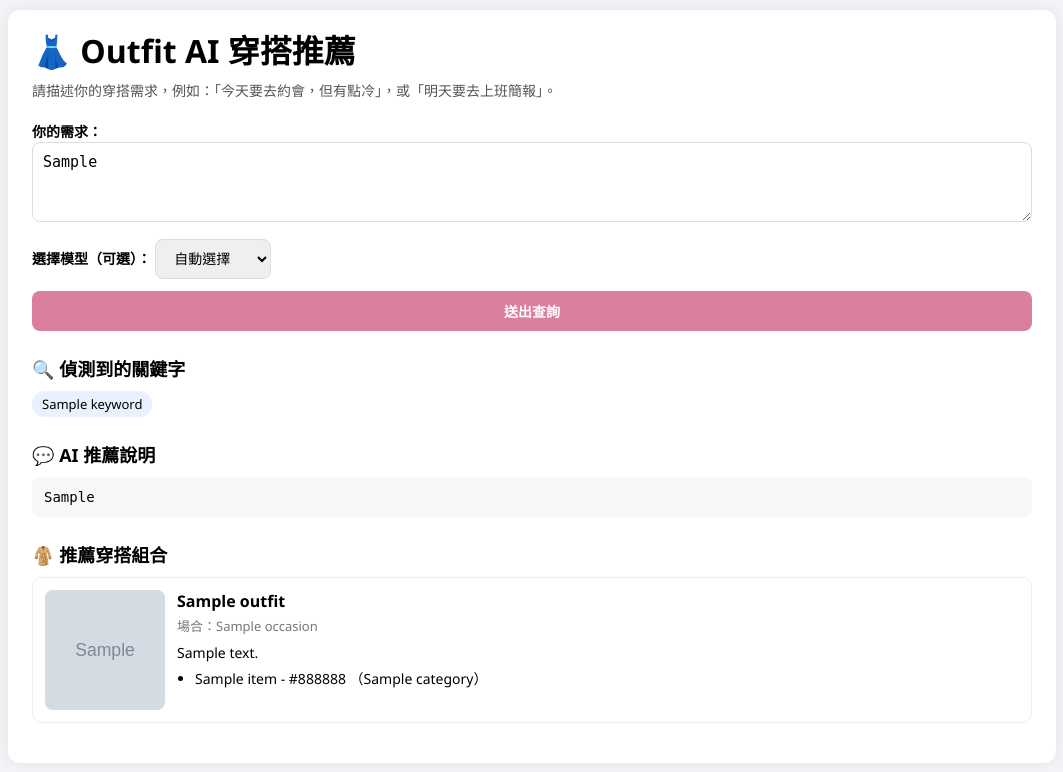
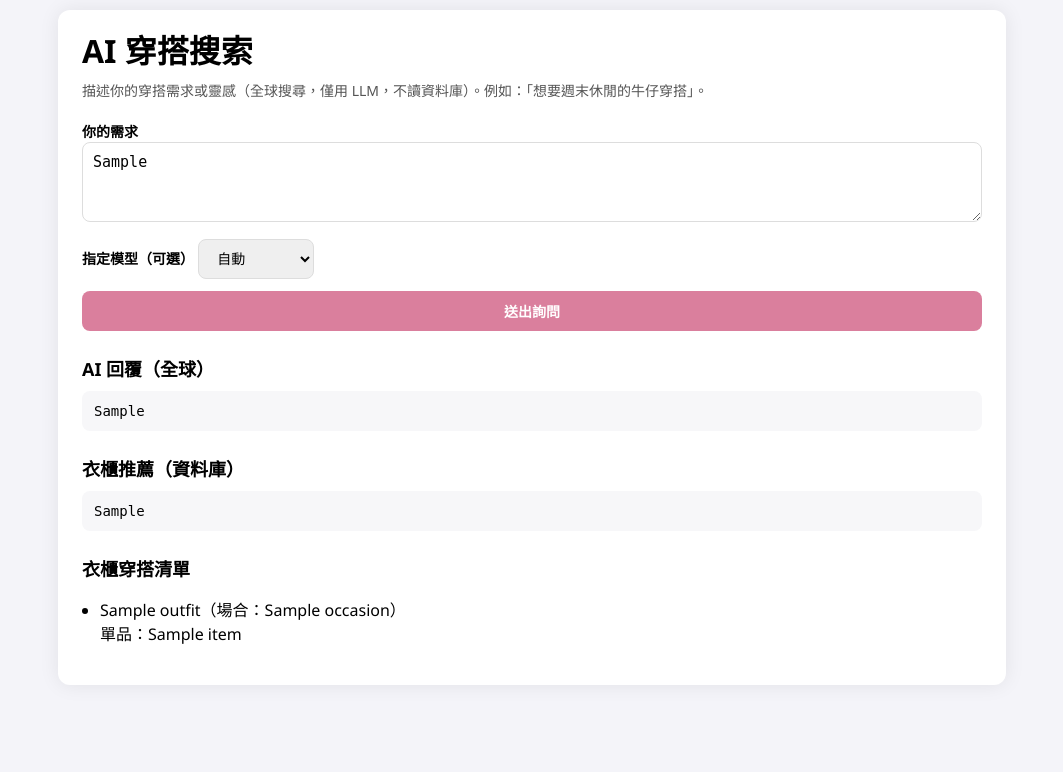
Before and after one commit to memory9802/AI-project, a Flask app: template app/templates/aichat.html in a window 1280 px wide. Shown: the top 772 px of the page, without its empty margins (108-1171 px from the left). Run offline with Flask 3, Linux system fonts and the light colour scheme; the template is opened without the code that fills it: most values are stand-ins (such as "Sample title", 1, 10 or a date in 2020); grey boxes marked "Sample" are stand-in pictures.

Commit message:
aichat介面更新

```diff
--- a/app/templates/aichat.html
+++ b/app/templates/aichat.html
@@ -3,383 +3,103 @@
 <head>
   <meta charset="UTF-8" />
   <meta name="viewport" content="width=device-width, initial-scale=1.0" />
-  <title>Outfit AI 穿搭推薦</title>
+  <title>AI 穿搭搜索</title>
   <style>
-    body {
-      font-family: "Segoe UI", "Noto Sans TC", sans-serif;
-      background-color: #f4f4f9;
-      margin: 0;
-      padding: 10px 20px;
-    }
-    .container {
-      max-width: 1000px;
-      margin: 0 auto;
-      background: #fff;
-      border-radius: 12px;
-      box-shadow: 0 0 20px rgba(0,0,0,0.08);
-      padding: 16px 24px;
-    }
-    h1 {
-      margin-top: 0;
-      margin-bottom: 8px;
-    }
-    .subtitle {
-      margin-top: 0;
-      margin-bottom: 20px;
-      color: #555;
-      font-size: 14px;
-    }
-    form {
-      display: flex;
-      flex-direction: column;
-      gap: 12px;
-      margin-bottom: 24px;
-    }
-    label {
-      font-weight: 600;
-      font-size: 14px;
-    }
-    textarea {
-      width: 100%;
-      min-height: 80px;
-      padding: 10px;
-      font-size: 15px;
-      border-radius: 8px;
-      border: 1px solid #ddd;
-      resize: vertical;
-      box-sizing: border-box;
-    }
-    select, button {
-      padding: 10px 14px;
-      font-size: 14px;
-      border-radius: 8px;
-      border: 1px solid #ddd;
-      box-sizing: border-box;
-    }
-    button {
-      background-color: #da7f9d;
-      color: #fff;
-      border: none;
-      cursor: pointer;
-      font-weight: 600;
-      position: relative;
-    }
-    button:hover {
-      background-color: #cb5770;
-    }
-    button:disabled {
-      background-color: #ccc;
-      cursor: not-allowed;
-    }
-
-    /* 載入動畫 */
-    .loading {
-      display: none;
-      text-align: center;
-      padding: 20px;
-      color: #666;
-    }
-    .loading.active {
-      display: block;
-    }
-    .spinner {
-      border: 3px solid #f3f3f3;
-      border-top: 3px solid #4285f4;
-      border-radius: 50%;
-      width: 40px;
-      height: 40px;
-      animation: spin 1s linear infinite;
-      margin: 0 auto 10px;
-    }
-    @keyframes spin {
-      0% { transform: rotate(0deg); }
-      100% { transform: rotate(360deg); }
-    }
-
-    /* 錯誤提示 */
-    .error-message {
-      background-color: #fee;
-      border-left: 4px solid #f44;
-      padding: 12px;
-      border-radius: 4px;
-      margin: 10px 0;
-      color: #c33;
-      display: none;
-    }
-    .error-message.active {
-      display: block;
-    }
-
-    /* 成功提示 */
-    .success-message {
-      background-color: #efe;
-      border-left: 4px solid #4c4;
-      padding: 12px;
-      border-radius: 4px;
-      margin: 10px 0;
-      color: #363;
-    }
-    .section {
-      margin-bottom: 24px;
-    }
-    .section h2 {
-      margin-top: 0;
-      margin-bottom: 10px;
-      font-size: 18px;
-    }
-    .keywords {
-      display: flex;
-      flex-wrap: wrap;
-      gap: 8px;
-    }
-    .keyword-tag {
-      padding: 4px 10px;
-      border-radius: 999px;
-      background-color: #e9f0ff;
-      font-size: 13px;
-    }
-    pre {
-      white-space: pre-wrap;
-      word-wrap: break-word;
-      background: #f7f7f9;
-      padding: 12px;
-      border-radius: 8px;
-      font-size: 14px;
-      margin: 0;
-    }
-    .outfit-card {
-      border: 1px solid #eee;
-      border-radius: 10px;
-      padding: 12px;
-      margin-bottom: 12px;
-      display: flex;
-      gap: 12px;
-      align-items: flex-start;
-    }
-    .outfit-image {
-      width: 120px;
-      min-width: 120px;
-      height: 120px;
-      border-radius: 8px;
-      object-fit: cover;
-      background-color: #f4f4f4;
-      display: block;
-    }
-    .outfit-image-placeholder {
-      width: 120px;
-      min-width: 120px;
-      height: 120px;
-      border-radius: 8px;
-      background: repeating-linear-gradient(
-        45deg,
-        #f4f4f4,
-        #f4f4f4 10px,
-        #e4e4e4 10px,
-        #e4e4e4 20px
-      );
-    }
-    .outfit-info h3 {
-      margin: 0 0 4px 0;
-      font-size: 16px;
-    }
-    .outfit-meta {
-      margin: 0 0 8px 0;
-      font-size: 13px;
-      color: #777;
-    }
-    .outfit-desc {
-      margin: 0 0 6px 0;
-      font-size: 14px;
-    }
-    .items-list {
-      margin-top: 4px;
-      padding-left: 18px;
-      font-size: 14px;
-    }
-    .items-list li {
-      margin-bottom: 2px;
-    }
-    .empty-tip {
-      font-size: 14px;
-      color: #777;
-    }
-
-    /* 在小視窗 / iframe 裡也能好看一點 */
-    @media (max-width: 600px) {
-      body {
-        padding: 10px;
-      }
-      .container {
-        padding: 16px;
-      }
-      .outfit-card {
-        flex-direction: column;
-        align-items: stretch;
-      }
-      .outfit-image,
-      .outfit-image-placeholder {
-        width: 100%;
-        height: 180px;
-      }
-    }
+    body { font-family: "Microsoft JhengHei", "Segoe UI", "Noto Sans TC", sans-serif; background: #f4f4f9; margin: 0; padding: 10px 20px; }
+    .container { max-width: 900px; margin: 0 auto; background: #fff; border-radius: 12px; box-shadow: 0 0 20px rgba(0,0,0,0.08); padding: 16px 24px; }
+    h1 { margin: 0 0 8px 0; }
+    .subtitle { margin: 0 0 20px 0; color: #555; font-size: 14px; }
+    form { display: flex; flex-direction: column; gap: 12px; margin-bottom: 24px; }
+    label { font-weight: 600; font-size: 14px; }
+    textarea { width: 100%; min-height: 80px; padding: 10px; font-size: 15px; border-radius: 8px; border: 1px solid #ddd; resize: vertical; box-sizing: border-box; }
+    select, button { padding: 10px 14px; font-size: 14px; border-radius: 8px; border: 1px solid #ddd; box-sizing: border-box; }
+    button { background-color: #da7f9d; color: #fff; border: none; cursor: pointer; font-weight: 600; }
+    button:hover { background-color: #cb5770; }
+    button:disabled { background-color: #ccc; cursor: not-allowed; }
+    .section { margin-bottom: 24px; }
+    .section h2 { margin: 0 0 10px 0; font-size: 18px; }
+    pre { white-space: pre-wrap; word-wrap: break-word; background: #f7f7f9; padding: 12px; border-radius: 8px; font-size: 14px; margin: 0; }
+    ul { padding-left: 18px; }
+    .loading { display: none; margin-bottom: 16px; color: #555; font-size: 14px; }
+    .loading.active { display: block; }
+    @media (max-width: 600px) { body { padding: 10px; } .container { padding: 16px; } }
   </style>
 </head>
 <body>
   <div class="container">
-    <h1>👗 Outfit AI 穿搭推薦</h1>
-    <p class="subtitle">
-      請描述你的穿搭需求，例如：「今天要去約會，但有點冷」，或「明天要去上班簡報」。
-    </p>
+    <h1>AI 穿搭搜索</h1>
+    <p class="subtitle">描述你的穿搭需求或靈感（全球搜尋，僅用 LLM，不讀資料庫）。例如：「想要週末休閒的牛仔穿搭」。</p>
 
-    <!-- 🔹 查詢表單：POST 回到 /recommend_page -->
     <form method="POST" id="recommendForm">
       <div>
-        <label for="message">你的需求：</label>
-        <textarea
-          id="message"
-          name="message"
-          placeholder="輸入你今天的場合、風格或天氣描述..."
-          required
-        >{{ user_input or '' }}</textarea>
+        <label for="message">你的需求</label>
+        <textarea id="message" name="message" placeholder="輸入今天的場合、心情、風格或任何描述..." required>{{ user_input or '' }}</textarea>
       </div>
-
       <div>
-        <label for="model">選擇模型（可選）：</label>
+        <label for="model">指定模型（可選）</label>
         <select id="model" name="model">
-          <option value="auto" {% if selected_model == 'auto' %}selected{% endif %}>自動選擇</option>
+          <option value="auto" {% if selected_model == 'auto' %}selected{% endif %}>自動</option>
           <option value="gemini" {% if selected_model == 'gemini' %}selected{% endif %}>Gemini</option>
           <option value="groq" {% if selected_model == 'groq' %}selected{% endif %}>Groq</option>
           <option value="deepseek" {% if selected_model == 'deepseek' %}selected{% endif %}>DeepSeek</option>
         </select>
       </div>
-
-      <button type="submit" id="submitBtn">送出查詢</button>
+      <button type="submit" id="submitBtn">送出詢問</button>
+      <div class="loading" id="loadingDiv">正在等待 AI 搭配穿搭，請稍候...</div>
     </form>
 
-    <!-- 載入動畫 -->
-    <div class="loading" id="loadingDiv">
-      <div class="spinner"></div>
-      <p>🤖 AI 正在思考穿搭建議，請稍候...</p>
-    </div>
-
-    <!-- 錯誤訊息 -->
-    <div class="error-message" id="errorDiv"></div>
-
-    <!-- 🔍 關鍵字區塊 -->
-    {% if keywords %}
+    {% if ai_response %}
     <div class="section">
-      <h2>🔍 偵測到的關鍵字</h2>
-      <div class="keywords">
-        {% for kw in keywords %}
-        <span class="keyword-tag">{{ kw }}</span>
-        {% endfor %}
-      </div>
+      <h2>AI 回覆（全球）</h2>
+      <pre>{{ ai_response }}</pre>
     </div>
     {% endif %}
 
-    <!-- 💬 AI 文字回覆 -->
-    {% if ai_response %}
+    {% if wardrobe_ai %}
     <div class="section">
-      <h2>💬 AI 推薦說明</h2>
-      <pre>{{ ai_response }}</pre>
-    </div>
-    {% elif user_input %}
-    <!-- 有輸入但沒有回覆（理論上不太會發生），給個提示 -->
-    <div class="section">
-      <h2>💬 AI 推薦說明</h2>
-      <p class="empty-tip">已收到你的輸入，但目前沒有可顯示的 AI 回應。</p>
+      <h2>衣櫃推薦（資料庫）</h2>
+      <pre>{{ wardrobe_ai }}</pre>
     </div>
     {% endif %}
 
-    <!-- 🧥 推薦穿搭 / 搜尋結果 -->
-    {% if outfits %}
+    {% if wardrobe_outfits %}
     <div class="section">
-      <h2>🧥 推薦穿搭組合</h2>
-
-      {% for outfit in outfits %}
-      <div class="outfit-card">
-        <!-- 穿搭圖片：如果 DB 有 image_url 就顯示，沒有就用 placeholder -->
-        {% if outfit._image %}
-          <img
-            src="{{ outfit._image }}"
-            alt="{{ outfit._title }}"
-            class="outfit-image"
-          />
-        {% else %}
-          <div class="outfit-image-placeholder"></div>
-        {% endif %}
-
-        <div class="outfit-info">
-          <h3>{{ outfit._title }}</h3>
-
-          {% if outfit._occasion %}
-          <p class="outfit-meta">場合：{{ outfit._occasion }}</p>
-          {% endif %}
-
-          {% if outfit._description %}
-          <p class="outfit-desc">{{ outfit._description }}</p>
-          {% endif %}
-
-          {% if outfit['items'] %}
-           <ul class="items-list">
-            {% for item in outfit['items'] %}
-            <li>
-             {{ item.name }}
-             {% if item.color %} - {{ item.color }}{% endif %}
-             {% if item.category %}（{{ item.category }}）{% endif %}
-            </li>
-           {% endfor %}
-          </ul>
-{% endif %}
-
-        </div>
-      </div>
-      {% endfor %}
-    </div>
-    {% elif ai_response %}
-    <!-- 有 AI 回覆但沒有 outfits（理論上比較少），也提示一下 -->
-    <div class="section">
-      <h2>🧥 推薦穿搭組合</h2>
-      <p class="empty-tip">目前沒有額外的穿搭組合可以顯示。</p>
+      <h2>衣櫃穿搭清單</h2>
+      <ul>
+        {% for outfit in wardrobe_outfits %}
+          <li>
+            {{ outfit._title }}{% if outfit._occasion %}（場合：{{ outfit._occasion }}）{% endif %}
+            {% if outfit.items and outfit.items|length %}
+              <br />單品：{{ outfit.items|map(attribute='name')|join(', ') }}
+            {% endif %}
+          </li>
+        {% endfor %}
+      </ul>
     </div>
     {% endif %}
   </div>
 
   <script>
-    // 表單提交處理
     const form = document.getElementById('recommendForm');
     const submitBtn = document.getElementById('submitBtn');
     const loadingDiv = document.getElementById('loadingDiv');
-    const errorDiv = document.getElementById('errorDiv');
-
-    // 檢查是否有 AI 回應錯誤
-    {% if ai_response and ('❌' in ai_response or '錯誤' in ai_response or '失敗' in ai_response or '無法' in ai_response) %}
-    errorDiv.textContent = '⚠️ AI 服務回應異常，可能是 API 配額不足或連線問題。請稍後再試或切換其他模型。';
-    errorDiv.classList.add('active');
-    {% endif %}
 
     form.addEventListener('submit', function(e) {
+      // 前端避免空白提交
       const message = document.getElementById('message').value.trim();
       if (!message) {
         e.preventDefault();
-        errorDiv.textContent = '⚠️ 請輸入您的穿搭需求';
-        errorDiv.classList.add('active');
         return;
       }
-
-      // 顯示載入動畫
       loadingDiv.classList.add('active');
       submitBtn.disabled = true;
-      submitBtn.textContent = '處理中...';
-      errorDiv.classList.remove('active');
-
-      // 表單會自動提交，頁面重新載入後會顯示結果
+      submitBtn.textContent = '思考中...';
     });
 
-    // 如果有 AI 回應，隱藏載入動畫
-    {% if ai_response %}
+    // 若後端已回應，確保 loading 被關閉
     loadingDiv.classList.remove('active');
-    {% endif %}
+    submitBtn.disabled = false;
+    submitBtn.textContent = '送出詢問';
   </script>
 </body>
 </html>
```
